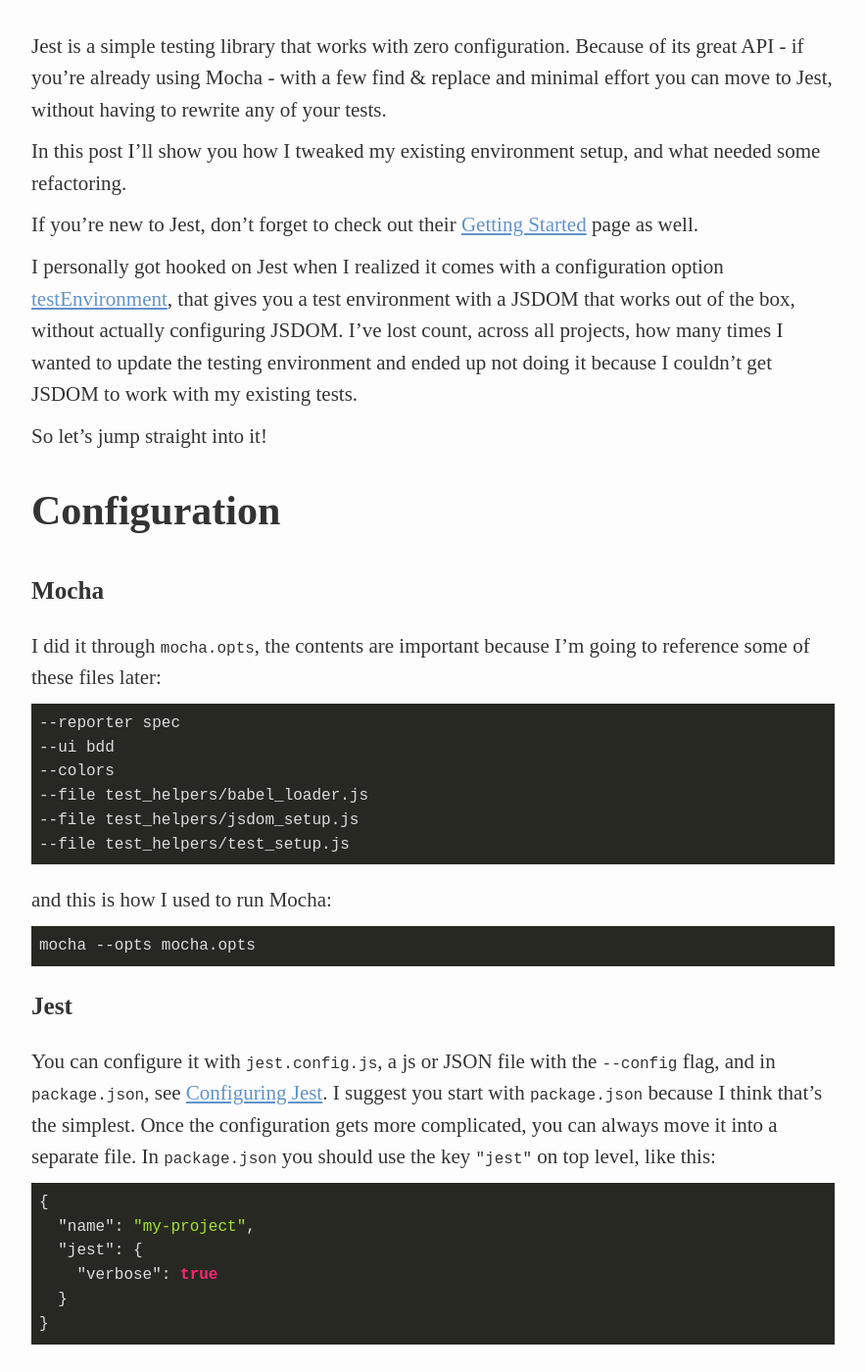
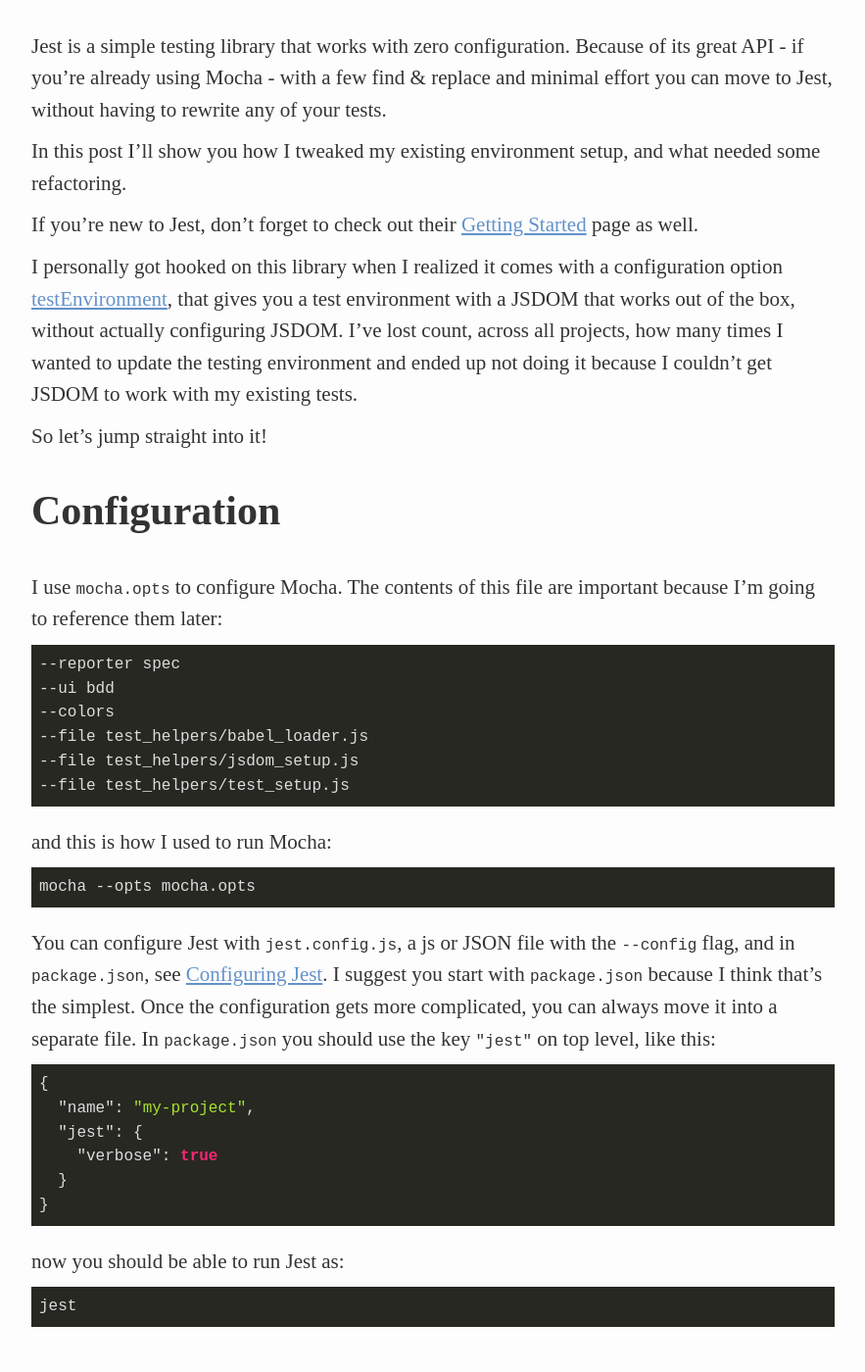
Before and after one commit to akoskm/akoskm.github.io, a Jekyll site: the page built from _posts/2020-01-22-mocha-to-jest-migration.md, in a window 1280 px wide and 1400 px high, scrolled down 260 px. Shown: the whole window at 98% size, without its empty margins (198-1081 px from the left). Built offline with Jekyll 4.4.1, drawn with Linux system fonts in a browser that asks for light colours; nearby versions of some CDN libraries; some web fonts are replaced; comment, search, counter and statistics services are not loaded; some of the changed text lies outside the part shown.

Commit message:
remove sub-titles

````diff
--- a/_posts/2020-01-22-mocha-to-jest-migration.md
+++ b/_posts/2020-01-22-mocha-to-jest-migration.md
@@ -12,14 +12,13 @@
 
 If you're new to Jest, don't forget to check out their [Getting Started](https://jestjs.io/docs/en/getting-started) page as well.
 
-I personally got hooked on Jest when I realized it comes with a configuration option [testEnvironment](https://jestjs.io/docs/en/configuration#testenvironment-string), that gives you a test environment with a JSDOM that works out of the box, without actually configuring JSDOM. I've lost count, across all projects, how many times I wanted to update the testing environment and ended up not doing it because I couldn't get JSDOM to work with my existing tests.
+I personally got hooked on this library when I realized it comes with a configuration option [testEnvironment](https://jestjs.io/docs/en/configuration#testenvironment-string), that gives you a test environment with a JSDOM that works out of the box, without actually configuring JSDOM. I've lost count, across all projects, how many times I wanted to update the testing environment and ended up not doing it because I couldn't get JSDOM to work with my existing tests.
 
 So let's jump straight into it!
 
 # Configuration
 
-## Mocha
-I did it through `mocha.opts`, the contents are important because I'm going to reference some of these files later:
+I use `mocha.opts` to configure Mocha. The contents of this file are important because I'm going to reference them later:
 
 ```
 --reporter spec
@@ -35,9 +34,7 @@
 mocha --opts mocha.opts
 ```
 
-
-## Jest
-You can configure it with `jest.config.js`, a js or JSON file with the `--config` flag, and in `package.json`, see [Configuring Jest](https://jestjs.io/docs/en/configuration.html). I suggest you start with `package.json` because I think that's the simplest. Once the configuration gets more complicated, you can always move it into a separate file.
+You can configure Jest with `jest.config.js`, a js or JSON file with the `--config` flag, and in `package.json`, see [Configuring Jest](https://jestjs.io/docs/en/configuration.html). I suggest you start with `package.json` because I think that's the simplest. Once the configuration gets more complicated, you can always move it into a separate file.
 In `package.json` you should use the key `"jest"` on top level, like this:
 
 ```
@@ -70,7 +66,6 @@
 ```
 Then you should be able to reuse this.
 
-## Jest
 Jest does its environment setup with [`setupFilesAfterEnv`](https://jestjs.io/docs/en/configuration#setupfilesafterenv-array).
 This option tells Jest which file(s) to run before each test. Put this into `package.json` after `verbose`:
 
@@ -152,9 +145,7 @@
 });
 ```
 
-## Jest
-
-You have to install `babel-jest`:
+You have to install `babel-jest` to use Babel with Jest:
 ```
 yarn add --dev babel-jest
 ```
````
Also changed, not shown: other parts of _posts/2020-01-22-mocha-to-jest-migration.md (+2 -5 lines).
